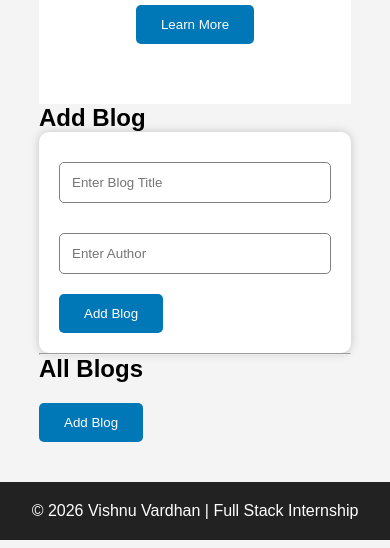
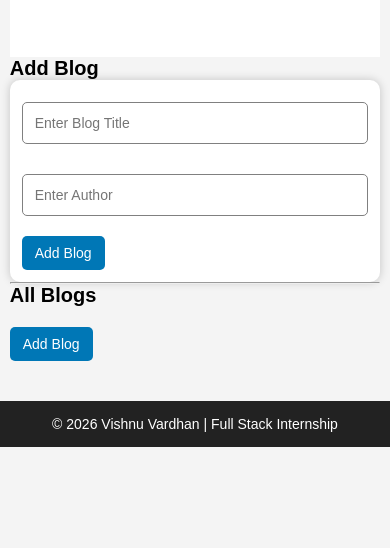
Before and after one commit to vardanvishnu/fullstack-day1, a website: page index.html in a window 390 px wide. Shown: the part 296-844 px from the top of the page. Drawn offline with Linux system fonts and the light colour scheme; no server answers.

Commit message:
Day 13 - Responsive design, bug fixes and code optimization

```diff
--- a/styles.css
+++ b/styles.css
@@ -179,3 +179,123 @@
 .blog-card {
     animation: fadeIn 0.5s ease;
 }
+/* ===== DAY 13 - Responsive Design ===== */
+
+/* ===== DAY 13 - MOBILE RESPONSIVE DESIGN ===== */
+
+/* Prevent horizontal scrolling */
+* {
+    box-sizing: border-box;
+}
+
+html,
+body {
+    max-width: 100%;
+    overflow-x: hidden;
+}
+
+/* Tablet */
+@media (max-width: 768px) {
+
+    body {
+        margin: 0;
+        padding: 0;
+    }
+
+    /* Main sections */
+    .container,
+    main,
+    section {
+        width: 95%;
+        margin-left: auto;
+        margin-right: auto;
+    }
+
+    /* Welcome section */
+    h1 {
+        font-size: 28px;
+        text-align: center;
+    }
+
+    h2 {
+        font-size: 23px;
+    }
+
+    p {
+        font-size: 16px;
+    }
+
+    /* Form */
+    form {
+        width: 100%;
+        padding: 15px;
+    }
+
+    input,
+    textarea {
+        width: 100%;
+        max-width: 100%;
+        padding: 12px;
+    }
+
+    /* Blog cards */
+    #blogList {
+        width: 100%;
+    }
+
+    .blog-card {
+        width: 100%;
+        margin: 12px 0;
+        padding: 15px;
+    }
+
+    /* Buttons */
+    button {
+        padding: 10px 16px;
+    }
+
+    footer {
+        width: 100%;
+        text-align: center;
+        padding: 15px 10px;
+    }
+}
+
+
+/* Small phones */
+@media (max-width: 480px) {
+
+    h1 {
+        font-size: 23px;
+    }
+
+    h2 {
+        font-size: 20px;
+    }
+
+    p {
+        font-size: 14px;
+    }
+
+    form {
+        padding: 12px;
+    }
+
+    input,
+    textarea {
+        font-size: 14px;
+    }
+
+    .blog-card {
+        padding: 12px;
+    }
+
+    button {
+        font-size: 14px;
+        padding: 9px 13px;
+    }
+
+    footer {
+        font-size: 13px;
+    }
+}
```
